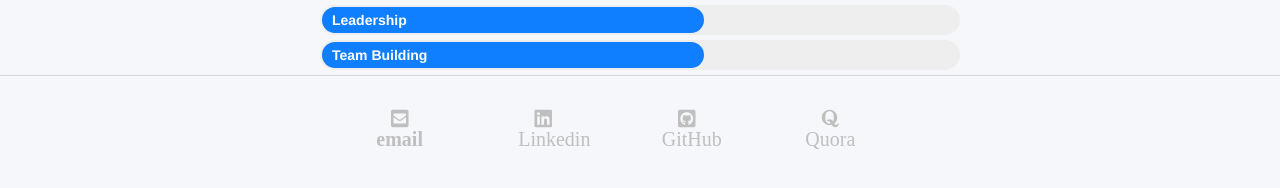
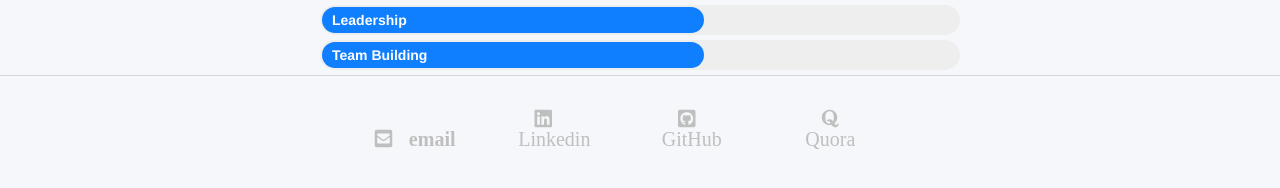
Before and after one commit to mayabenowitz/mayabenowitz.github.io, a Jekyll site: the page built from index.html, in a window 1280 px wide and 900 px high, scrolled down 1652 px. Shown: the part 668-856 px from the top of the window. Built offline with Jekyll 4.4.1, drawn with Linux system fonts in a browser that asks for light colours; nearby versions of some CDN libraries.

Commit message:
Update default.html

```diff
--- a/_layouts/default.html
+++ b/_layouts/default.html
@@ -48,7 +48,7 @@
 			</div><!-- /.container -->
 			<footer>
 	    		<ul>
-	        		<li><a href="mailto:mayabenowitz@gmail.com" style="font-size: 20px; color: #bfbfbf" class="fas fa-envelope-square">&#8205; email</a></li>
+	        		<li><a href="mailto:mayabenowitz@gmail.com" style="font-size: 20px; color: #bfbfbf" class="fas fa-envelope-square"><span style="opacity:0;">hi</span>email</a></li>
 				<li><a href="https://linkedin.com/in/maya-benowitz" style="font-size: 20px; color: #bfbfbf" class="fab fa-linkedin">&#8205; Linkedin</a></li>
 	  			<li><a href="https://github.com/mayabenowitz" style="font-size: 20px; color: #bfbfbf" class="fab fa-github-square">&#8205; GitHub</a></li>
 				<li><a href="https://quora.com/profile/M-P-Benowitz-1" style="font-size: 20px; color: #bfbfbf" class="fab fa-quora">&#8205; Quora</a></li>
```
